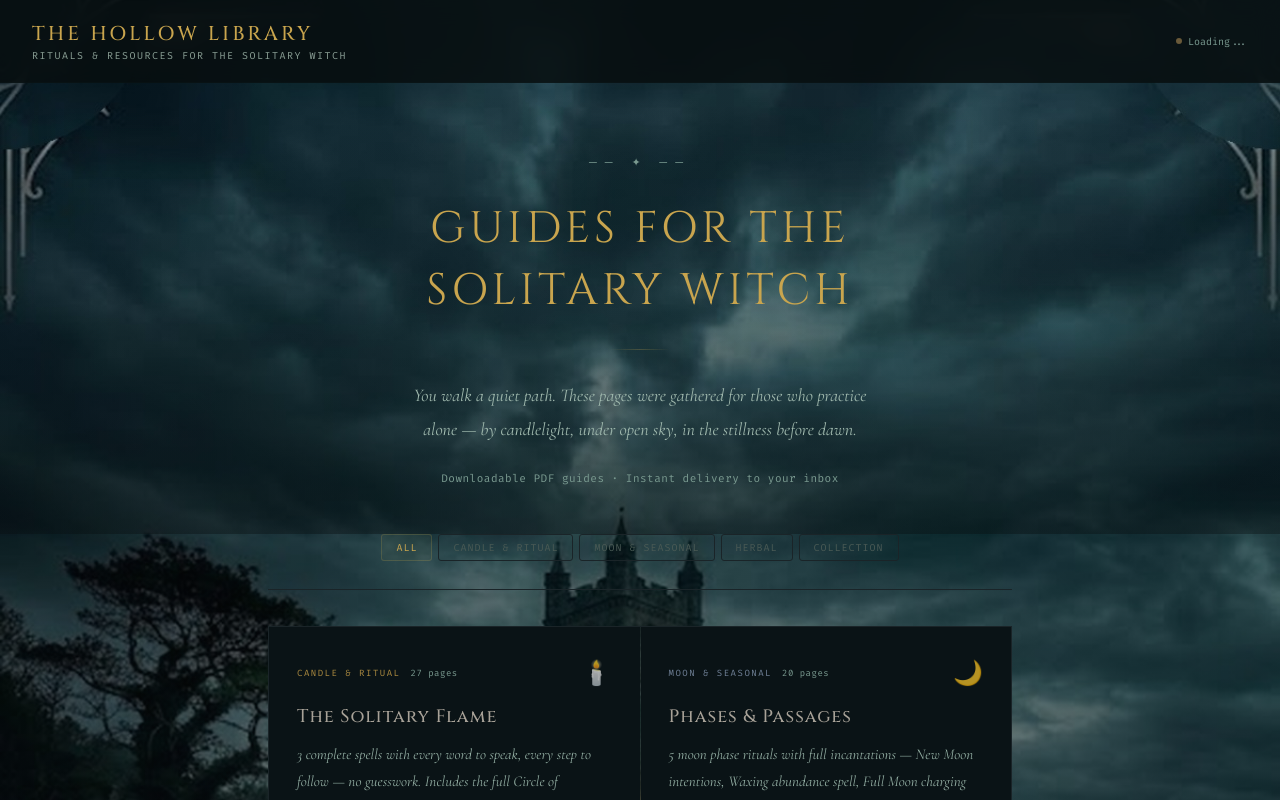
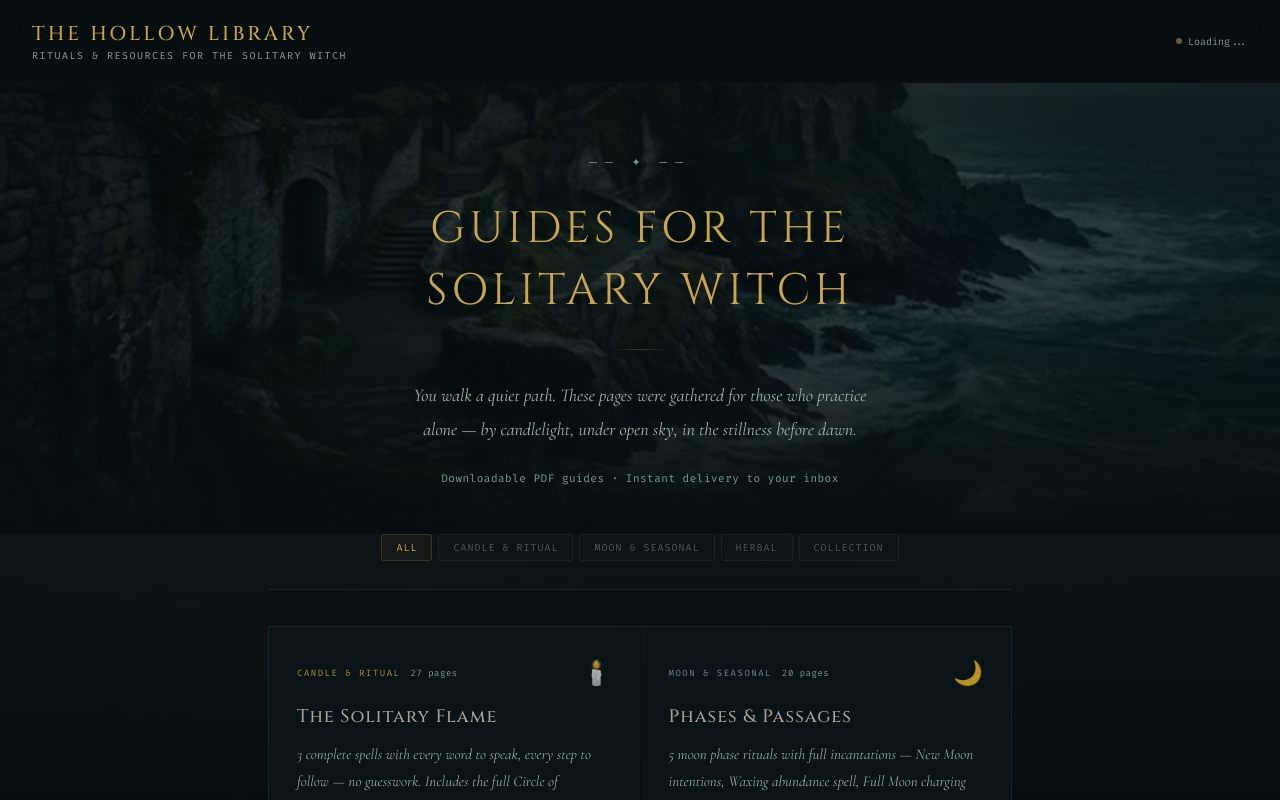
Before and after one commit to clydiec68-collab/Hollow-Library, a React (Vite) app: page / in a window 1280 px wide. Shown: the top 800 px of the page. Built offline with nearby package versions, Linux system fonts and the light colour scheme.

Commit message:
Add files via upload

```diff
--- a/src/App.jsx
+++ b/src/App.jsx
@@ -107,23 +107,21 @@ export default function App() {
       minHeight: "100vh",
       background: "#080e10",
       color: "#c8c2b4",
-      backgroundImage: "url('/hero-bg.jpg')",
-      backgroundSize: "100% auto",
-      backgroundPosition: "top center",
-      backgroundRepeat: "no-repeat",
-      backgroundColor: "#080e10",
       fontFamily: "'Cormorant Garamond', Georgia, serif",
       position: "relative",
       overflow: "hidden",
     }}>
       <link href="https://fonts.googleapis.com/css2?family=Cormorant+Garamond:ital,wght@0,300;0,400;0,500;0,600;0,700;1,400;1,500&family=Cinzel:wght@400;500;600;700&family=Fira+Code:wght@300;400&display=swap" rel="stylesheet" />
 
-      {/* Dark gradient over background image */}
+      {/* Atmospheric background */}
       <div style={{
-        position: "absolute", top: 0, left: 0, right: 0,
-        height: 2400,
-        zIndex: 0, pointerEvents: "none",
-        background: "linear-gradient(180deg, #080e1022 0%, #080e1044 15%, #080e1088 40%, #080e10bb 60%, #080e10dd 75%, #080e10f5 90%, #080e10 100%)",
+        position: "fixed", inset: 0, zIndex: 0, pointerEvents: "none",
+        background: `
+          radial-gradient(ellipse 80% 50% at 50% 0%, #12282e44 0%, transparent 60%),
+          radial-gradient(ellipse 60% 40% at 20% 80%, #1a150e22 0%, transparent 50%),
+          radial-gradient(ellipse 40% 30% at 80% 60%, #12282e18 0%, transparent 50%),
+          linear-gradient(180deg, #080e10 0%, #0a1518 30%, #0d1215 70%, #080e10 100%)
+        `,
       }} />
 
       {/* (texture removed) */}
@@ -182,11 +180,15 @@ export default function App() {
 
         {/* Hero */}
         <div style={{
+          backgroundImage: "url('/hero-bg.jpg')",
+          backgroundSize: "cover",
+          backgroundPosition: "center",
+          backgroundRepeat: "no-repeat",
           position: "relative",
         }}>
           <div style={{
             position: "absolute", top: 0, left: 0, right: 0, bottom: 0,
-            background: "linear-gradient(180deg, transparent 0%, #080e1022 50%, #080e1066 100%)",
+            background: "linear-gradient(180deg, #080e10cc 0%, #080e10aa 30%, #080e10bb 60%, #080e10ff 100%)",
           }} />
           <div style={{ maxWidth: 800, margin: "0 auto", padding: "0 28px", position: "relative", zIndex: 1 }}>
           <div style={{ textAlign: "center", padding: "72px 0 48px" }}>
```
